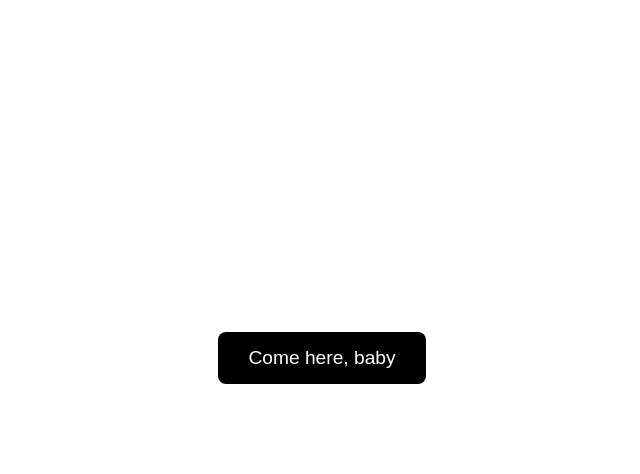
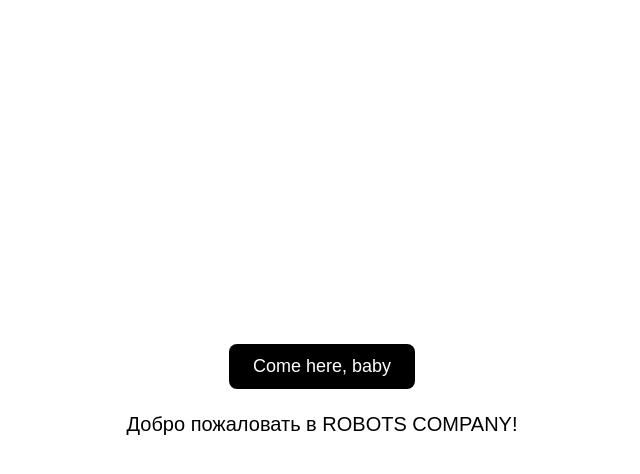
Before and after one commit to MaxSkachkov/projectComeHereBaby, a plain HTML site: page index.html in a window 1280 px wide. Both pictures are taken after a click on the button "Come here, baby". Shown: the whole page, without its empty margins (318-958 px from the left). Drawn offline with Linux system fonts and the light colour scheme.

Commit message:
Update styles.css

```diff
--- a/styles.css
+++ b/styles.css
@@ -1,46 +1,68 @@
+/* Основной фон и выравнивание */
 body {
   margin: 0;
   padding: 0;
-  background: white;
-  font-family: 'Segoe UI', sans-serif;
+  font-family: sans-serif;
+  background-color: white;
+  height: 100vh;
   display: flex;
   justify-content: center;
   align-items: center;
-  height: 100vh;
-  flex-direction: column;
+  overflow: hidden;
+  cursor: none;
 }
 
+/* Контейнер с кнопкой и текстом */
 .container {
   text-align: center;
+  position: relative;
+  z-index: 2;
 }
 
-button {
+/* Кнопка */
+#welcomeBtn {
+  padding: 12px 24px;
+  font-size: 18px;
   background-color: black;
   color: white;
   border: none;
-  padding: 15px 30px;
-  font-size: 1.2rem;
+  cursor: pointer;
   border-radius: 8px;
-  cursor: pointer;
   transition: background-color 0.3s ease;
 }
 
-button:hover {
+#welcomeBtn:hover {
   background-color: #333;
 }
 
+/* Текст приветствия */
 #welcomeText {
-  margin-top: 30px;
-  font-size: 1.4rem;
-  color: black;
+  margin-top: 24px;
+  font-size: 20px;
   opacity: 0;
-  transition: opacity 0.8s ease;
+  transform: translateY(10px);
+  transition: opacity 0.8s ease, transform 0.6s ease;
 }
 
-.visible {
+#welcomeText.visible {
   opacity: 1;
+  transform: translateY(0);
 }
 
 .hidden {
   opacity: 0;
+  pointer-events: none;
 }
+
+/* Кружок под курсором */
+.cursor-dot {
+  position: fixed;
+  width: 60px;
+  height: 60px;
+  border-radius: 50%;
+  pointer-events: none;
+  background-color: rgba(0, 0, 0, 0.2); /* "негатив" к белому фону */
+  mix-blend-mode: difference;
+  z-index: 1;
+  transition: transform 0.05s linear;
+}
```
